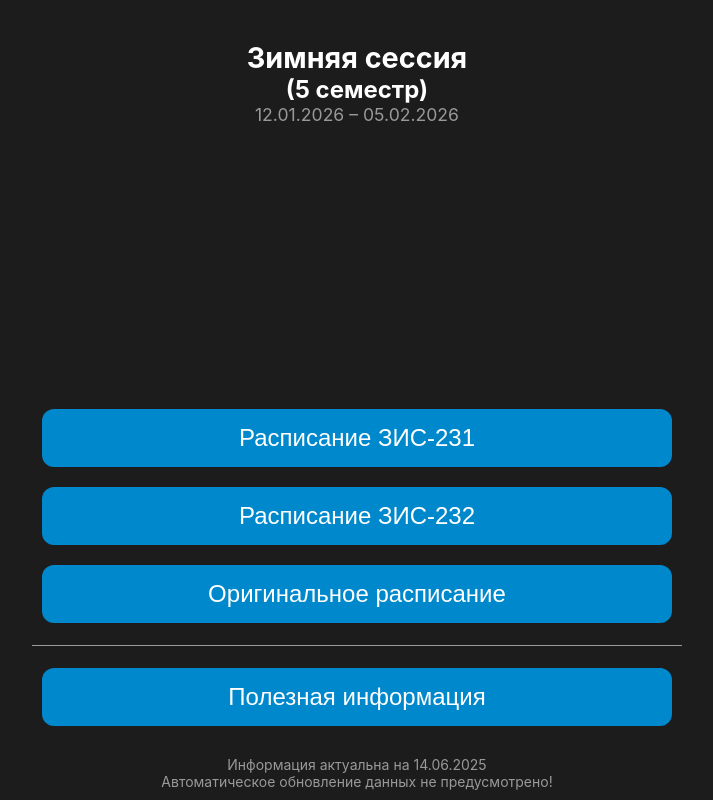
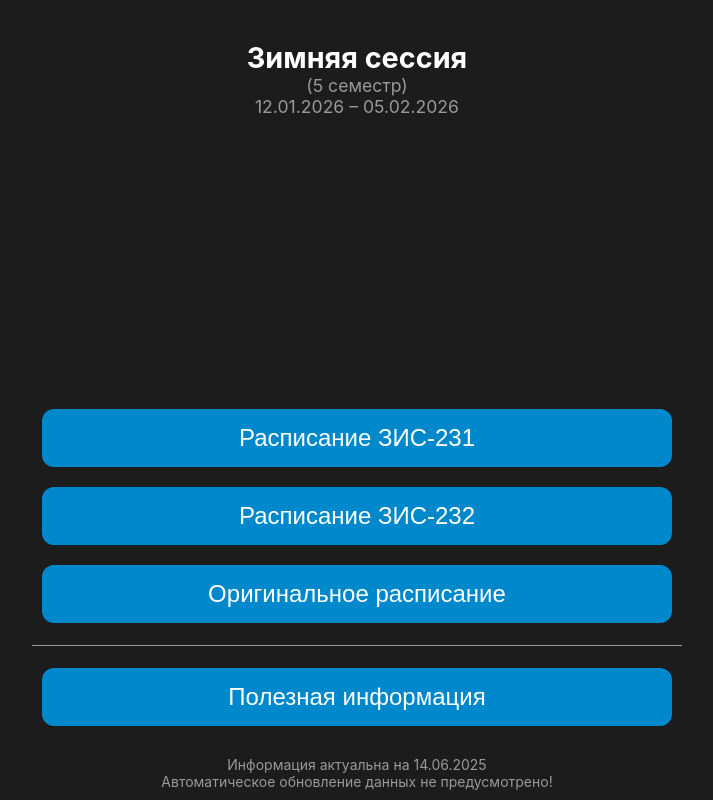
Before and after one commit to DexRash/Raspisanie_ZIS-23, a plain HTML site: page index.html in a window 1280 px wide. Shown: the whole page, without its empty margins (283-996 px from the left). Drawn offline with Linux system fonts and the light colour scheme.

Commit message:
Семестр

```diff
--- a/index.html
+++ b/index.html
@@ -17,7 +17,7 @@
             <!-- Блок для объявлений -->
             <div class="main-title">
               <h1>Зимняя сессия</h1>
-              <h2>(5 семестр)</h2>
+              <h3>(5 семестр)</h3>
               <h3>12.01.2026 – 05.02.2026</h3>
             </div>
             <!-- <div class="announcement-banner">Какая-то информация</div> -->
```
